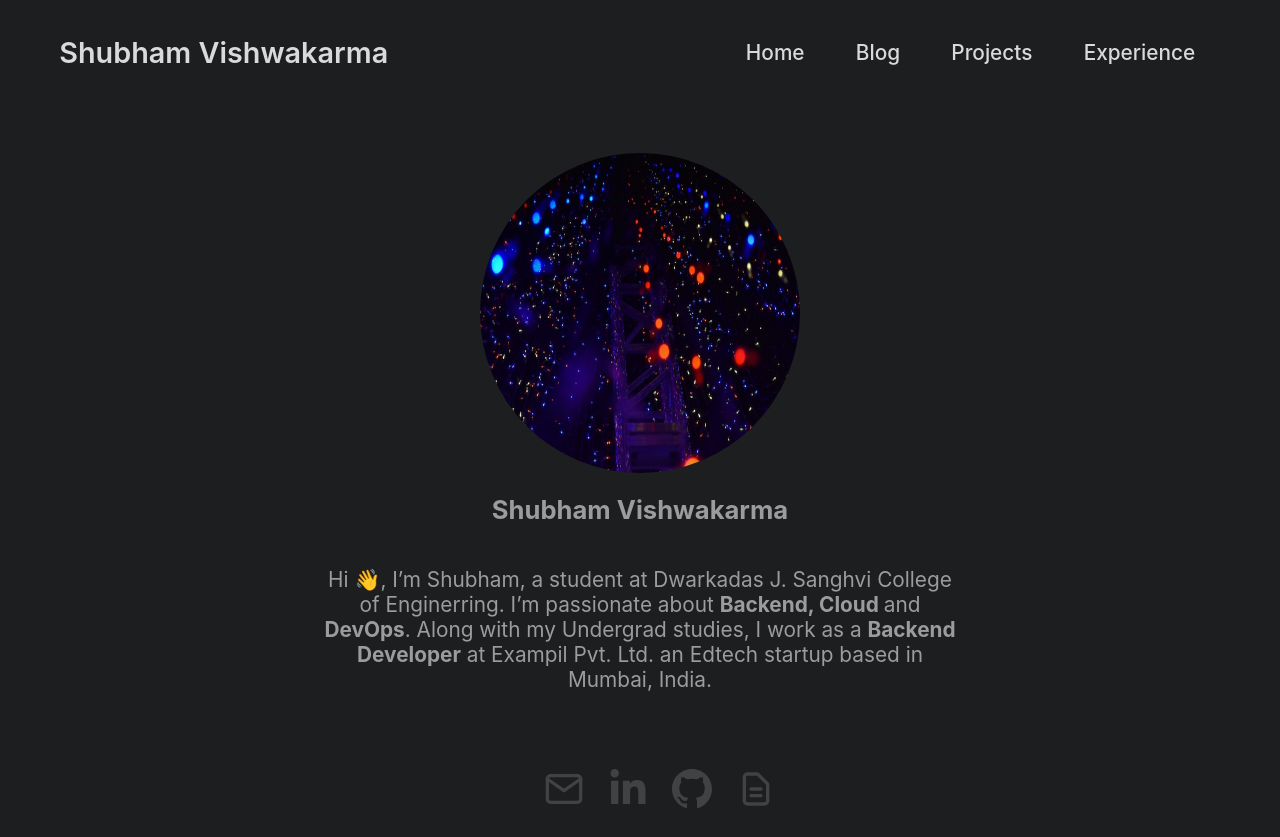
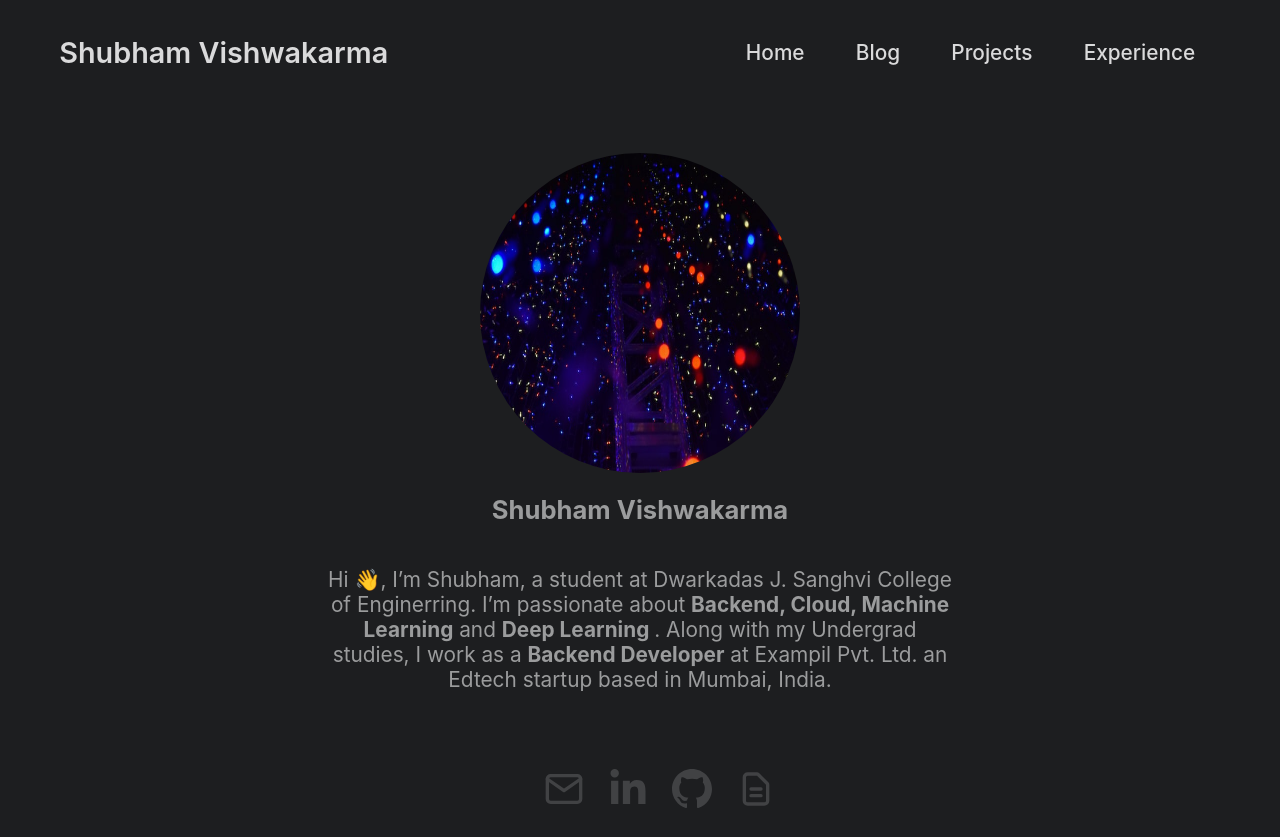
Before and after one commit to ShubhamAXS19/_Portfolio_, a React (Create React App) app: page / in a window 1280 px wide. Built offline with nearby package versions, Linux system fonts and the light colour scheme.

Commit message:
Updated Bio

```diff
--- a/src/Components/Home/Home.jsx
+++ b/src/Components/Home/Home.jsx
@@ -13,8 +13,8 @@ const Home = () => {
       <h2>Shubham Vishwakarma</h2>
       <p>
         Hi 👋, I’m Shubham, a student at Dwarkadas J. Sanghvi College of
-        Enginerring. I’m passionate about <b>Backend, Cloud </b> and{" "}
-        <b>DevOps</b>. Along with my Undergrad studies, I work as a <b> Backend Developer</b>  at Exampil Pvt. Ltd. an Edtech startup based in Mumbai, India.
+        Enginerring. I’m passionate about <b>Backend, Cloud, Machine Learning</b> and{" "}
+        <b>Deep Learning </b>. Along with my Undergrad studies, I work as a <b> Backend Developer</b> at Exampil Pvt. Ltd. an Edtech startup based in Mumbai, India.
       </p>
       <ul>
         <a href="sv773460@gmail.com">
```
